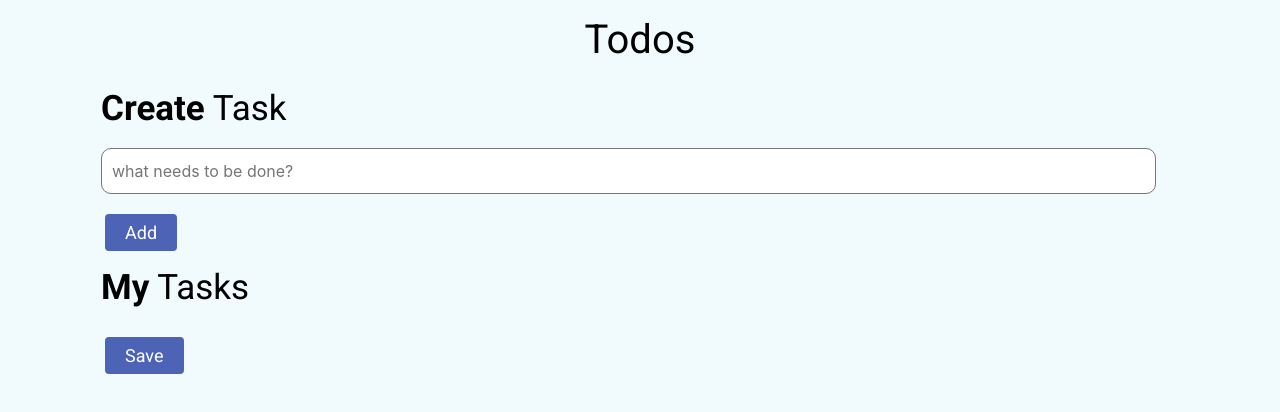
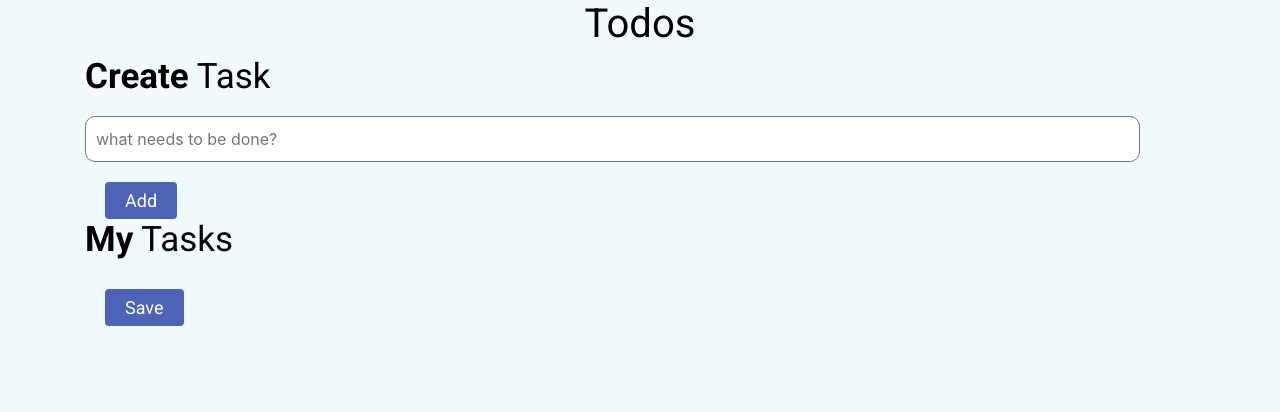
Before and after one commit to Rajeshpoliseti/ToDoApplication, a plain HTML site: page index.html in a window 1280 px wide. Drawn offline with nearby package versions, Linux system fonts and the light colour scheme; a web font is replaced by a local one.

Commit message:
Update index.html

```diff
--- a/index.html
+++ b/index.html
@@ -16,11 +16,11 @@
         <div class="container">
             <div class="row">
                 <div class="col-12">
-                    <h1 class="todos-heading p-3">Todos</h1>
-                    <h1 class="todos-heading-task pl-3"><span class="create-element">Create</span> Task</h1>
-                    <input class="todos-input-element ml-3" id="inputText" placeholder="what needs to be done?" />
+                    <h1 class="todos-heading">Todos</h1>
+                    <h1 class="todos-heading-task"><span class="create-element">Create</span> Task</h1>
+                    <input class="todos-input-element" id="inputText" placeholder="what needs to be done?" />
                     <button class="add-button" id="addButton">Add</button>
-                    <h1 class="todos-heading-task pl-3 mt-3"><span class="create-element">My</span> Tasks</h1>
+                    <h1 class="todos-heading-task"><span class="create-element">My</span> Tasks</h1>
                     <ul class="todo-items-container" id="todoItemsContainer">
                     </ul>
                     <button class="add-button" id="saveTodoButton">Save</button>
```
